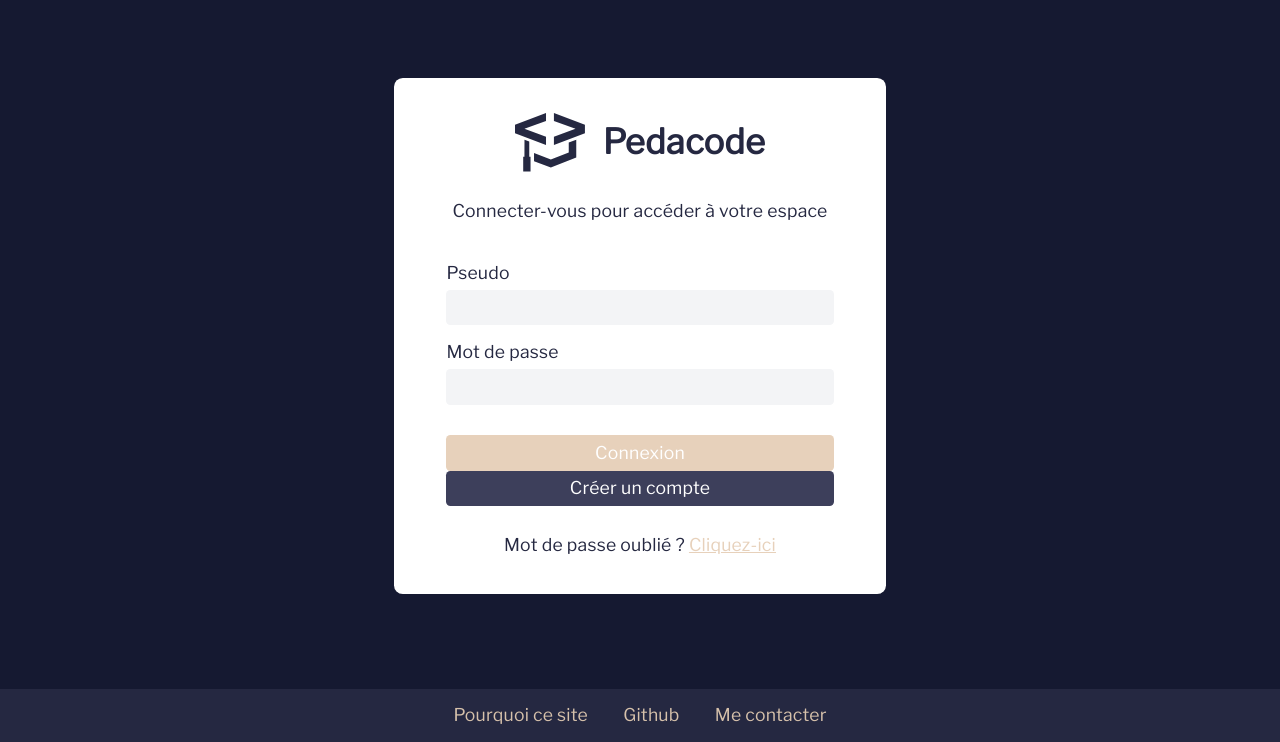
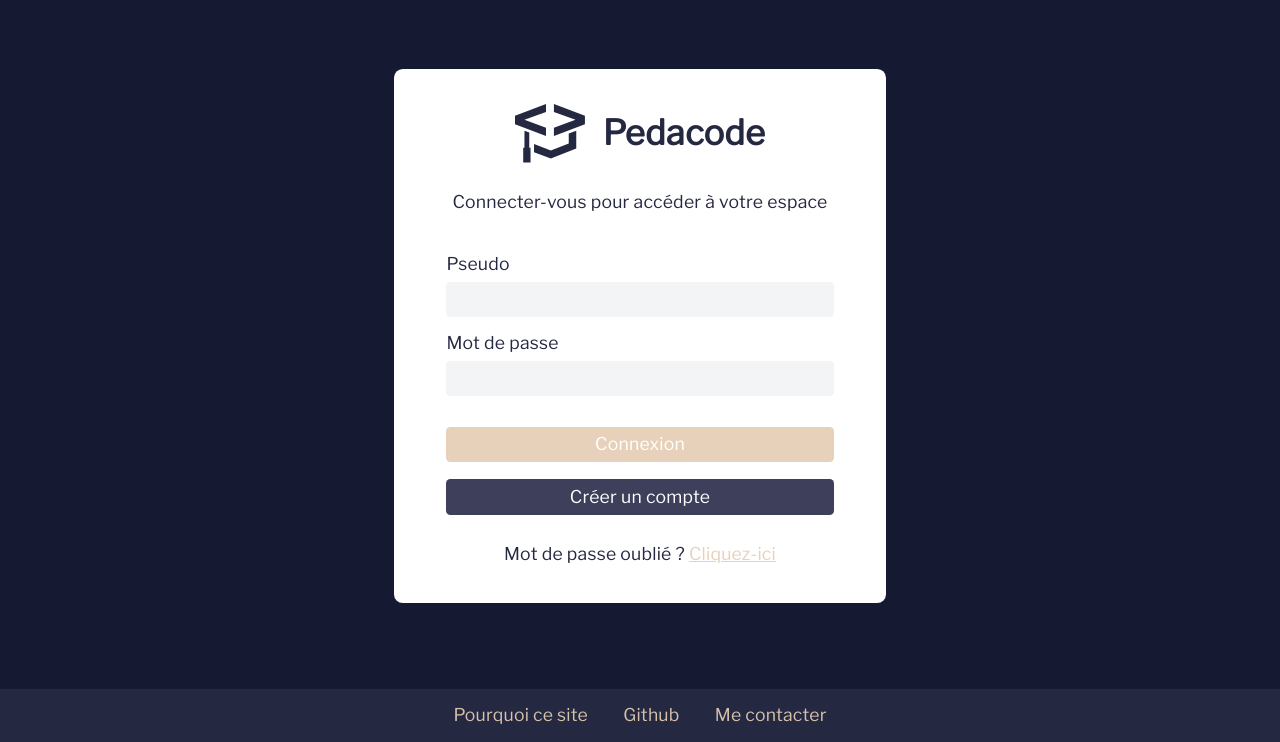
Before and after one commit to Nyto08/Dacode, a PHP site: template src/view/client/vlogIn.php in a window 1280 px wide. Shown: the part 58-800 px from the top of the page. Run offline with PHP 8.4, Linux system fonts and the light colour scheme; the template is opened without the code that fills it, so the values that code supplies are empty; style sheets or scripts are compiled from the project's sources; some libraries are stand-ins or nearby versions.

Commit message:
ty tailwind..

```diff
--- a/src/view/client/vlogIn.php
+++ b/src/view/client/vlogIn.php
@@ -40,7 +40,7 @@ $navbar = ob_get_clean();
       <input class="mt-6 text-white bg-primary-light-dm border-none p-1 active:bg-primary-regular-dm cursor-pointer" type="submit" value="Connexion">
     </form>
 
-    <a class="w-full text-center text-white bg-nightsky-light-dm rounded border-none p-1 hover:text-white active:bg-nightsky-regular-dm cursor-pointer" href="<?= APP_ROOT ?>/create-account">Créer un compte</a>
+    <a class="mt-4 w-full text-center text-white bg-nightsky-light-dm rounded border-none p-1 hover:text-white active:bg-nightsky-regular-dm cursor-pointer" href="<?= APP_ROOT ?>/create-account">Créer un compte</a>
 
     <span class="mt-6">Mot de passe oublié ? <a class="text-primary-light-dm hover:text-nightsky-regular-dm underline" href="<?= APP_ROOT ?>/pw-reset">Cliquez-ici</a></span>
 
```
